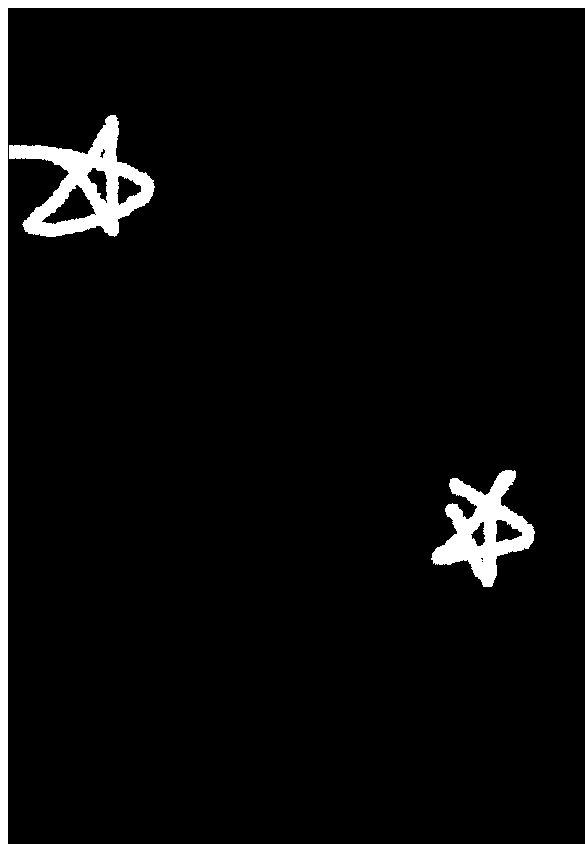
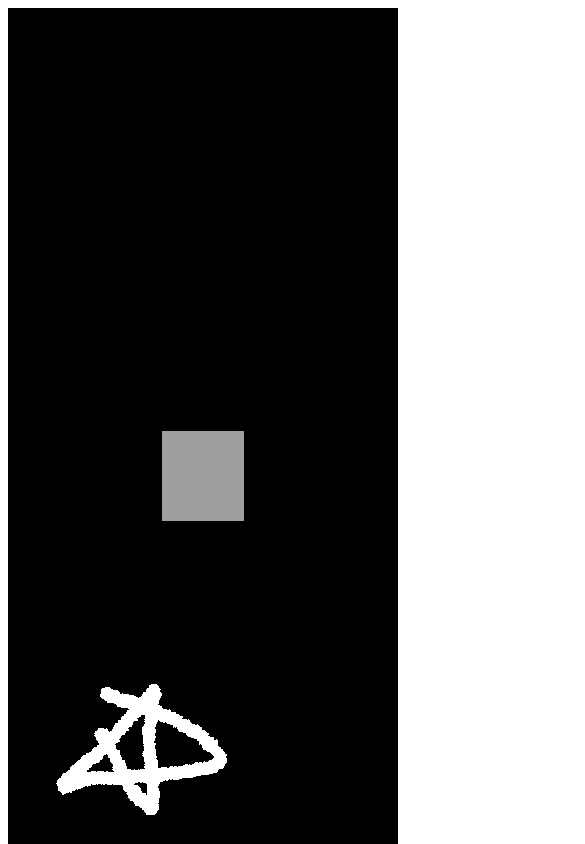
Before and after one commit to origamisith/rocketdemo, a plain HTML site: page index.html in a window 390 px wide. Shown: the top 844 px of the page, 585 px wide, since content can reach past the window. Drawn offline with Linux system fonts and the light colour scheme.

Commit message:
Responsive

```diff
--- a/index.html
+++ b/index.html
@@ -1,6 +1,10 @@
 
 <!DOCTYPE html>
 <html>
+<body>
+<div id="game"></div>
+<!--    <canvas id="gameWorld" width="1500" height="1000" style="background: black; border: 1px solid black"></canvas>-->
+</body>
 <head>
     <meta charset="utf-8">
     <title>Game Project Title Goes Here</title>
@@ -13,7 +17,4 @@
     <script type="text/javascript" src="./rocket.js"></script>
     <script type="text/javascript" src="./planet.js"></script>
 </head>
-<body>
-    <canvas id="gameWorld" width="1500" height="1500" style="background: black; border: 1px solid black"></canvas>
-</body>
 </html>
--- a/main.js
+++ b/main.js
@@ -1,3 +1,11 @@
+let c = document.createElement("canvas");
+c.width = window.innerWidth;
+c.height = window.innerHeight;
+c.id = "gameWorld";
+c.style.background = "black"
+document.getElementById("game").appendChild(c);
+
+
 const ASSET_MANAGER = new AssetManager();
 ASSET_MANAGER.queueDownload('./rocketsheettall.png')
 ASSET_MANAGER.queueDownload('./planets.png')
@@ -25,18 +33,19 @@ function loadLevel(ctx) {
 	let {width, height} = gameEngine.ctx.canvas;
 	//
 	let positions = [];
-	for(let i = 0; i < 50; i++) {
+	const howMany = 50 * (width / 1920) * (width / 1920);
+	for(let i = 0; i < howMany; i++) {
 		let x, y;
 		do {
 			x = Math.random() * width * 9 - width * 4.5;
 			y = Math.random() * height * 9 - height * 4.5;
 		} while(!checkDist({x:x, y:y}, positions))
 		positions.push({x:x, y:y})
-		if(i < 3) {
+		if(i < howMany * 0.06) {
 			gameEngine.addEntity(new Planet(ctx, 3, 300, x, y))
 			continue;
 		}
-		const size = Math.random() * 500+50;
+		const size = Math.random() * 350+50;
 		const type = Math.floor(Math.random() * 3);
 		gameEngine.addEntity(new Planet(ctx, type, size, x, y))
 	}
--- a/rocket.js
+++ b/rocket.js
@@ -16,7 +16,7 @@ class Rocket {
     this.height = 912;
     this.xStart = 0;
     this.yStart = 0;
-    this.scale = .4;
+    this.scale = .3;
     this.yscale = this.scale; //My rocket can stretch according to velocity, so the y-axis scales differently
     this.x = 500;
     this.y = 200;
```
